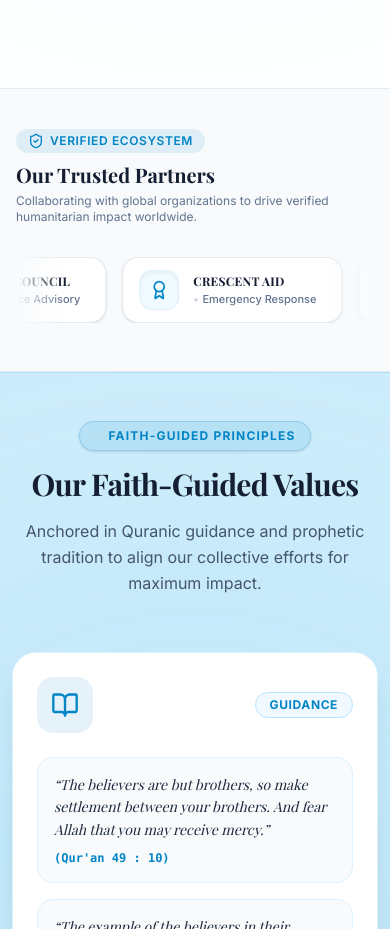
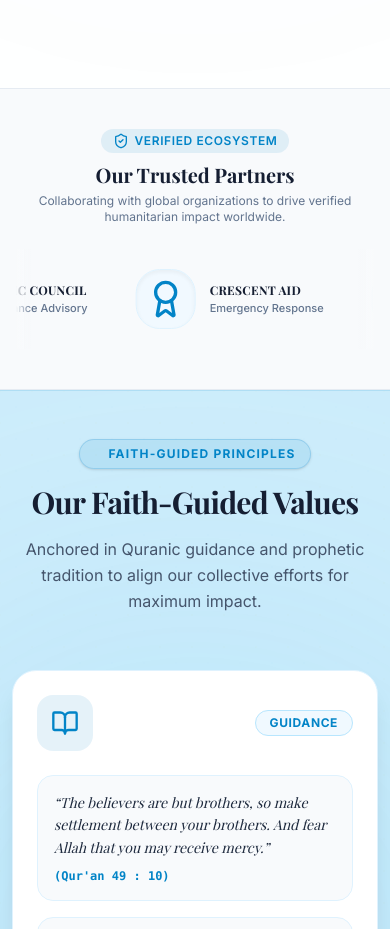
Before and after one commit to JawadHaider019/United-Mercy, a React (Vite) app: page / in a window 390 px wide. Shown: the part 1680-2609 px from the top of the page. Built offline with nearby package versions, Linux system fonts and the light colour scheme; a web font is replaced by a local one.

Commit message:
Center heading content on mobile for TrustedPartners

```diff
--- a/src/components/TrustedPartners.jsx
+++ b/src/components/TrustedPartners.jsx
@@ -9,7 +9,7 @@ export const TrustedPartners = () => {
         <div className="flex flex-col md:flex-row md:items-center justify-between gap-6 lg:gap-8">
 
           {/* Left Heading Section - 30% Width */}
-          <div className="w-full md:w-[30%] shrink-0 text-left">
+          <div className="w-full md:w-[30%] shrink-0 text-center md:text-left flex flex-col items-center md:items-start">
             <div className="inline-flex items-center gap-1.5 px-3 py-1 rounded-full bg-[#0284C7]/10 text-[#0284C7] text-xs font-semibold uppercase tracking-wider mb-2">
               <ShieldCheck className="w-4 h-4" />
               <span>Verified Ecosystem</span>
@@ -25,8 +25,8 @@ export const TrustedPartners = () => {
           {/* Right Slider Section - 70% Width */}
           <div className="w-full md:w-[70%] overflow-hidden relative py-2">
             {/* Fade Gradients at Edges */}
-            <div className="absolute left-0 top-0 bottom-0 w-12 bg-gradient-to-r from-slate-50 to-transparent z-10 pointer-events-none" />
-            <div className="absolute right-0 top-0 bottom-0 w-12 bg-gradient-to-l from-slate-50 to-transparent z-10 pointer-events-none" />
+            <div className="absolute left-0 top-0 bottom-0 w-4 bg-gradient-to-r from-slate-50 to-transparent z-10 pointer-events-none" />
+            <div className="absolute right-0 top-0 bottom-0 w-4 bg-gradient-to-l from-slate-50 to-transparent z-10 pointer-events-none" />
 
             {/* Ticker / Scrolling Container */}
             <div className="flex w-full overflow-hidden">
@@ -34,11 +34,11 @@ export const TrustedPartners = () => {
                 {PARTNERS_DATA.concat(PARTNERS_DATA, PARTNERS_DATA).map((partner, index) => (
                   <div
                     key={`${partner.id}-${index}`}
-                    className="flex items-center gap-3.5 px-4 py-3 rounded-2xl bg-white border border-slate-200/90 hover:border-[#0284C7]/60 hover:ring-2 hover:ring-[#0284C7]/10 transition-all duration-300 group hover:-translate-y-0.5 cursor-pointer shadow-sm hover:shadow-md shrink-0 min-w-[220px]"
+                    className="flex items-center gap-3.5 px-4 py-3  shrink-0 min-w-[220px]"
                   >
                     {/* Icon on Left Side */}
-                    <div className="w-10 h-10 rounded-xl bg-sky-50/90 border border-sky-100 flex items-center justify-center shrink-0 group-hover:bg-[#0284C7] group-hover:border-[#0284C7] transition-all duration-300 shadow-inner">
-                      <Award className="w-5 h-5 text-[#0284C7] group-hover:text-white transition-colors duration-300" />
+                    <div className="w-15 h-15 rounded-3xl bg-sky-50/90 border border-sky-100 flex items-center justify-center shrink-0 group-hover:bg-[#0284C7] group-hover:border-[#0284C7] transition-all duration-300 shadow-inner">
+                      <Award className="w-10 h-10 text-[#0284C7] group-hover:text-white transition-colors duration-300" />
                     </div>
 
                     {/* Info on Right Side */}
@@ -47,7 +47,6 @@ export const TrustedPartners = () => {
                         {partner.logoText}
                       </span>
                       <div className="text-[11px] text-slate-500 transition-colors mt-0.5 whitespace-nowrap flex items-center gap-1 font-medium">
-                        <span className="text-slate-300 font-bold">•</span>
                         <span>{partner.category}</span>
 
                       </div>
```
